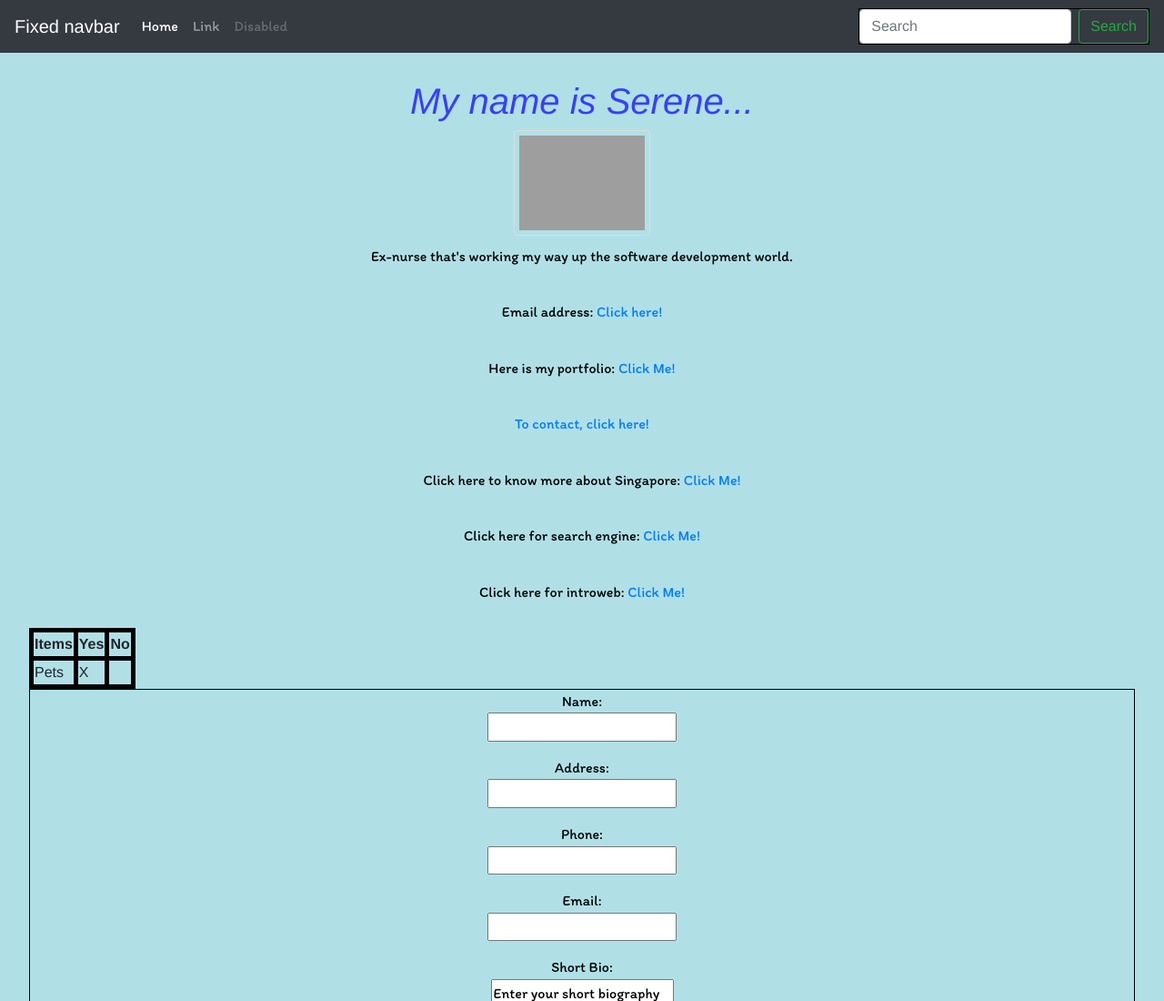
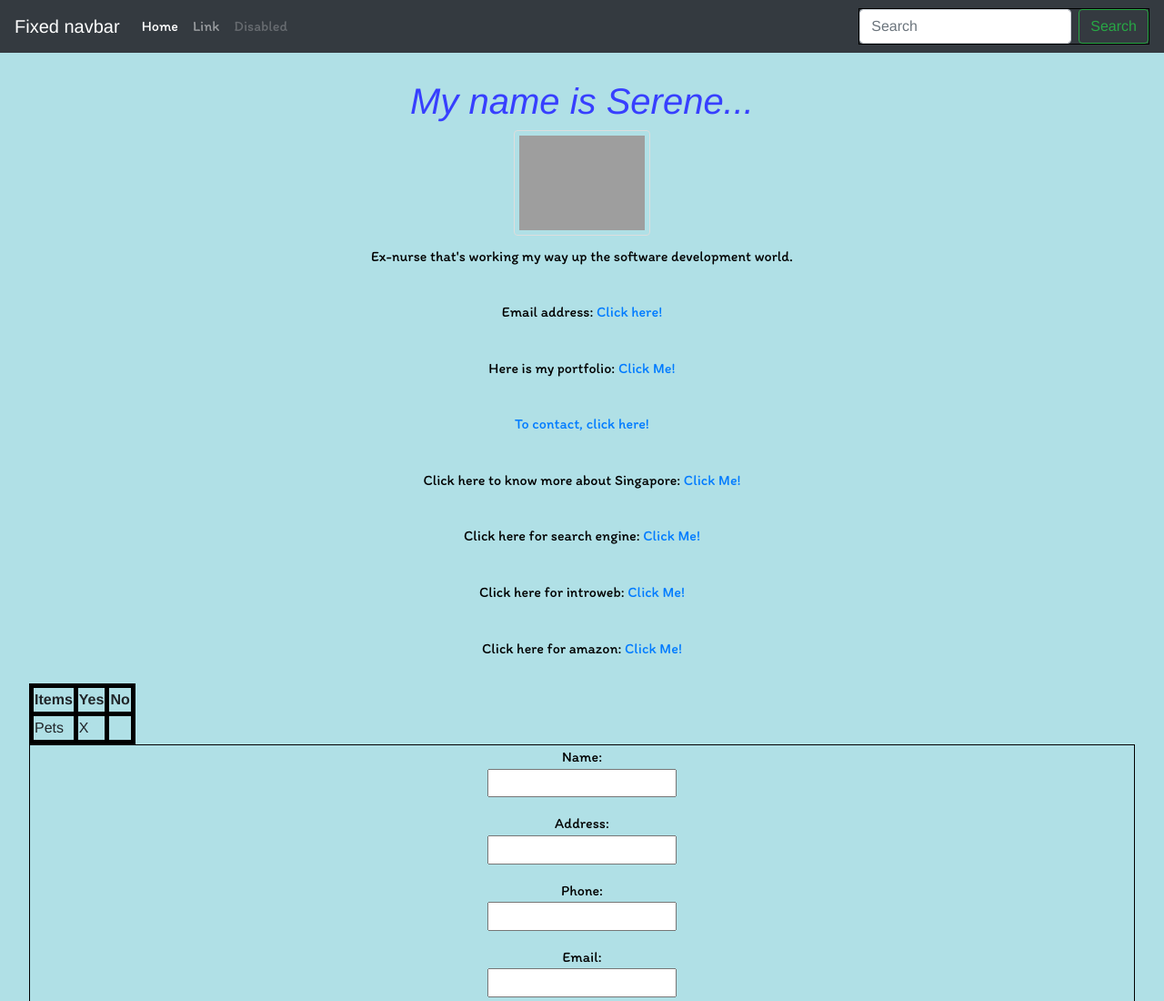
Before and after one commit to SereneCai/SereneCai.github.io, a plain HTML site: page index.html in a window 1280 px wide. Shown: the top 1100 px of the page at 91% size. Drawn offline with nearby package versions, Linux system fonts and the light colour scheme; grey boxes are pictures that could not be loaded; a script that the page names is missing.

Commit message:
added amazon link

```diff
--- a/index.html
+++ b/index.html
@@ -88,6 +88,10 @@
       Click here for introweb: <a href ="introweb.html"> Click Me!</a>
     </p>
 
+    <p>
+      Click here for amazon: <a href ="amazon.html"> Click Me!</a>
+    </p>
+
     <table>
       <tr>
         <th>Items</th>
```
